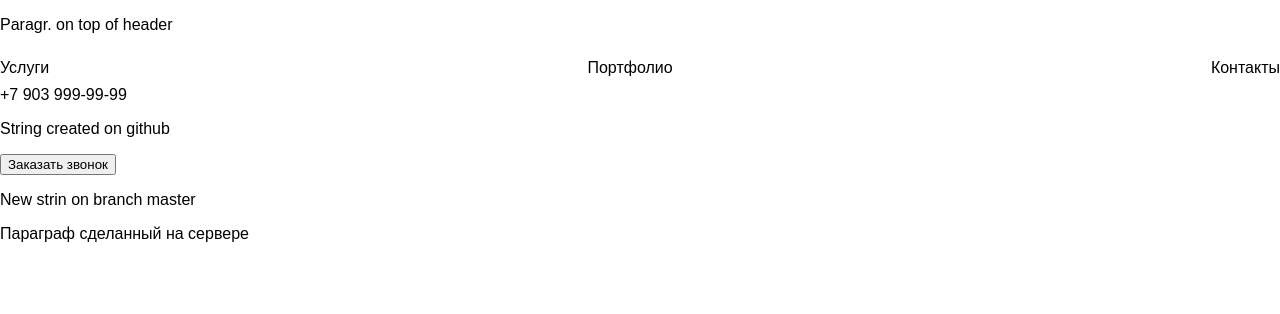
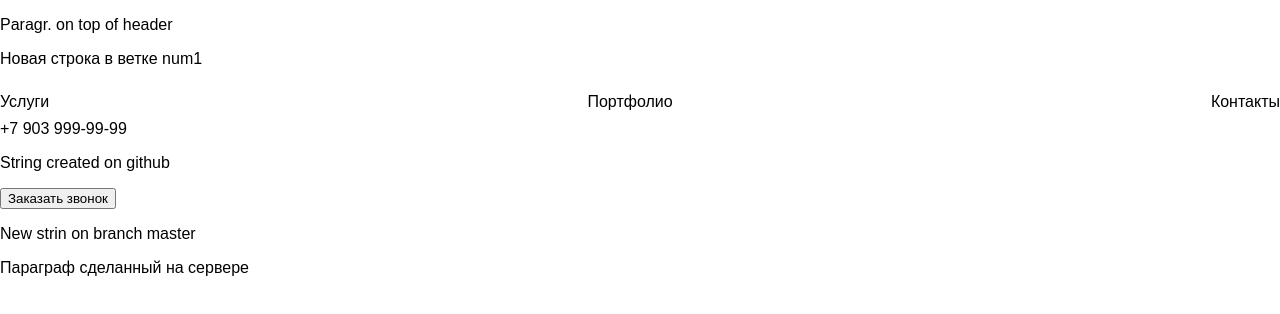
Before and after one commit to Tabby8462/skillbox, a plain HTML site: page index.html in a window 1280 px wide. Drawn offline with Linux system fonts and the light colour scheme.

Commit message:
Добавлена новая строка в вет. num1

```diff
--- a/index.html
+++ b/index.html
@@ -11,6 +11,7 @@
 </head>
 <body>
     <p>Paragr. on top of header</p>
+    <p>Новая строка в ветке num1</p>
     <header>
         <nav>
             <a href="#services">Услуги</a>
```
